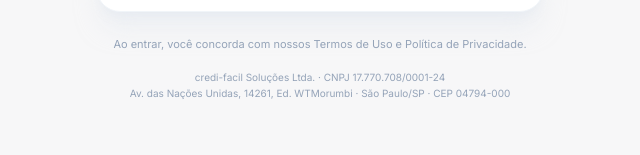
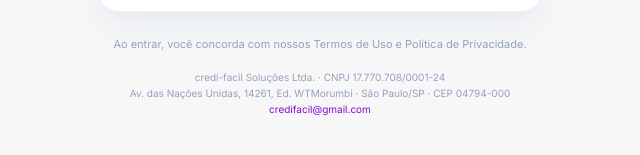
Before and after one commit to coringa187gmailcom-collab/Nu-empr-stimo-, a website: page login.html in a window 1280 px wide. Shown: the part 681-836 px from the top of the page, 320-960 px from the left. Drawn offline with nearby package versions, Linux system fonts and the light colour scheme.

Commit message:
Adiciona e-mail no rodapé do login

```diff
--- a/login.html
+++ b/login.html
@@ -83,7 +83,8 @@
       <p class="text-center text-[11px] text-slate-400 mt-6">Ao entrar, você concorda com nossos Termos de Uso e Política de Privacidade.</p>
       <p class="text-center text-[10px] text-slate-400 mt-4 leading-relaxed">
         credi-facil Soluções Ltda. · CNPJ 17.770.708/0001-24<br>
-        Av. das Nações Unidas, 14261, Ed. WTMorumbi · São Paulo/SP · CEP 04794-000
+        Av. das Nações Unidas, 14261, Ed. WTMorumbi · São Paulo/SP · CEP 04794-000<br>
+        <a href="mailto:credifacil@gmail.com" class="text-nu-600 hover:underline">credifacil@gmail.com</a>
       </p>
     </div>
   </main>
```
